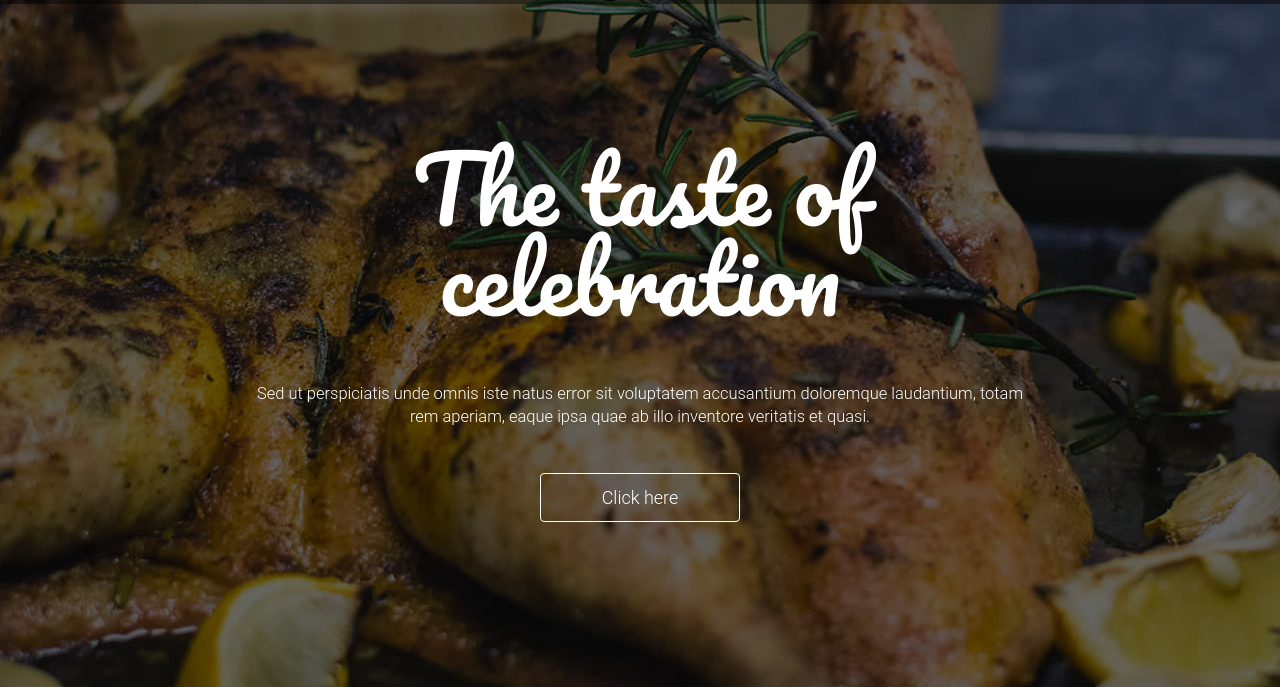
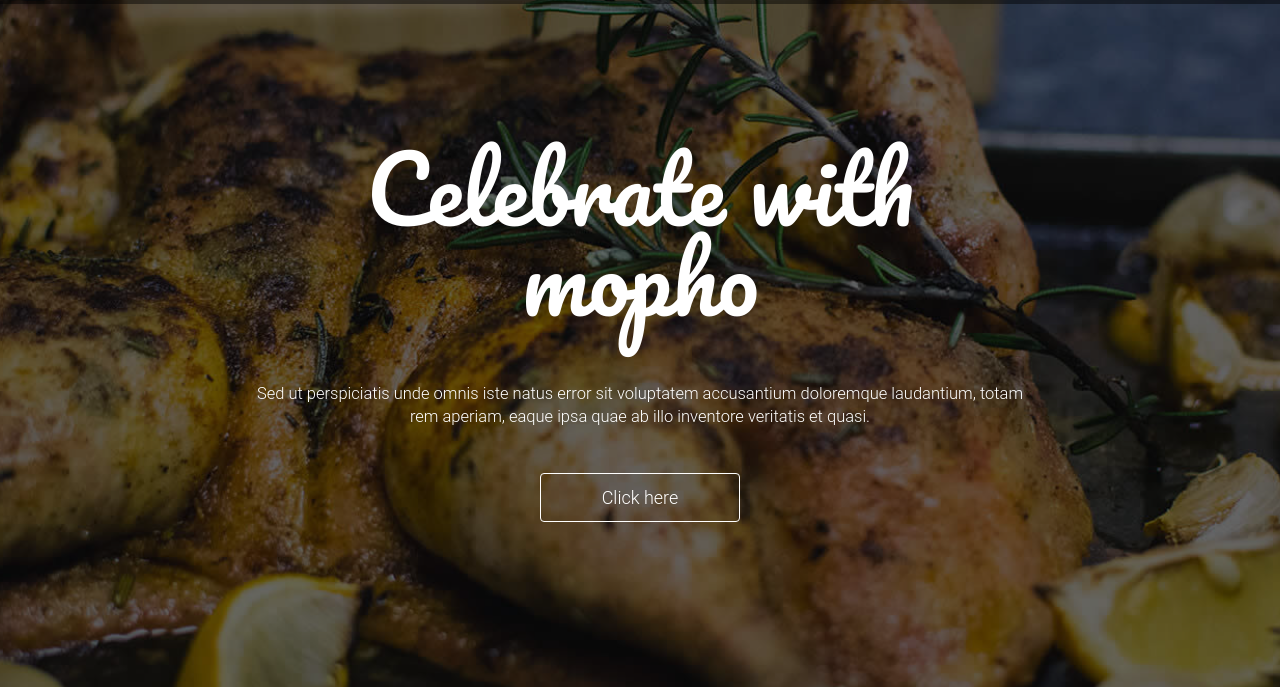
Before and after one commit to renjithm15/mopho2, a plain HTML site: page index.html in a window 1280 px wide. Shown: the part 107-794 px from the top of the page. Drawn offline with Linux system fonts and the light colour scheme.

Commit message:
Update index.html

```diff
--- a/index.html
+++ b/index.html
@@ -107,7 +107,7 @@
                         <div class="main_slider text-center">
                             <div class="col-md-12">
                                 <div class="main_slider_content wow zoomIn" data-wow-duration="1s">
-                                    <h1>The taste of celebration</h1>
+                                    <h1>Celebrate with mopho</h1>
                                     <p>Sed ut perspiciatis unde omnis iste natus error sit voluptatem accusantium doloremque laudantium, totam rem aperiam, eaque ipsa quae ab illo inventore veritatis et quasi. </p>
                                     <button href="" class="btn-lg">Click here</button>
                                 </div>
```
